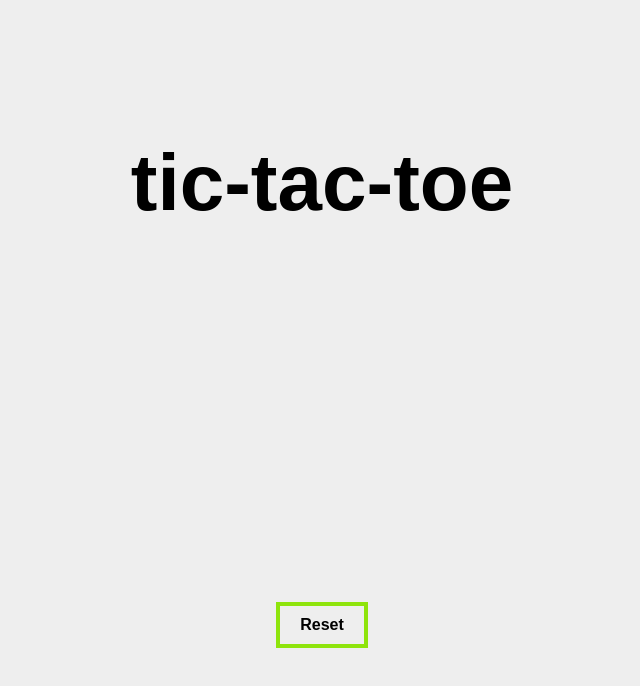
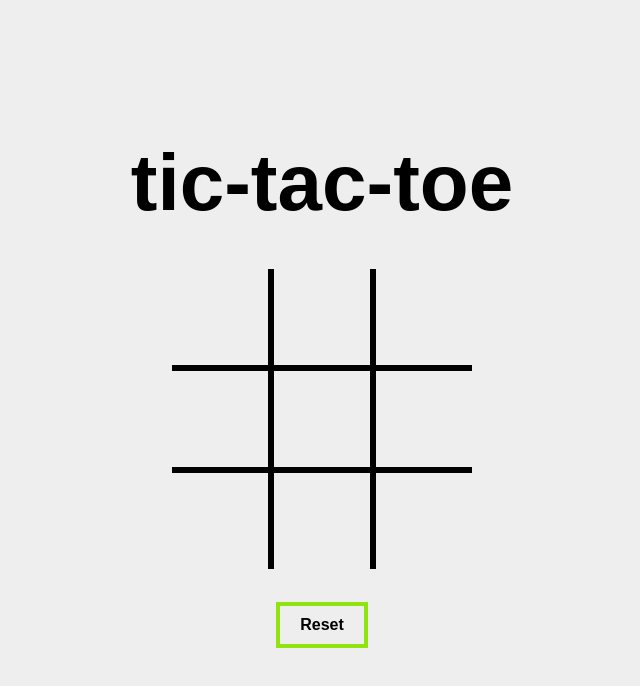
Before and after one commit to cheeios2jony/tictactow, a plain HTML site: page index.html in a window 1280 px wide. Shown: the whole page, without its empty margins (318-958 px from the left). Drawn offline with Linux system fonts and the light colour scheme.

Commit message:
fixed mispelinmg

```diff
--- a/index.html
+++ b/index.html
@@ -15,8 +15,16 @@
 
     <div class="container">
         <h1>tic-tac-toe</h1>
-        <div id="play-aria" class="play-aria">
-
+        <div id="play-area" class="play-area">
+            <div id="block_0" class="block"></div>
+            <div id="block_1" class="block"></div>
+            <div id="block_2" class="block"></div>
+            <div id="block_3" class="block"></div>
+            <div id="block_4" class="block"></div>
+            <div id="block_5" class="block"></div>
+            <div id="block_6" class="block"></div>
+            <div id="block_7" class="block"></div>
+            <div id="block_8" class="block"></div>
         </div>
 
 
--- a/styls.css
+++ b/styls.css
@@ -25,7 +25,7 @@ h2 {
     margin-bottom: 0.5em;
 }
 
-.play-aria {
+.play-area {
     display: grid;
     width: 300px;
     height: 300px;
@@ -43,7 +43,7 @@ h2 {
 }
 
 .block:hover {
-    cursor: col-resize;
+    cursor:progress;
     background-color: rgb(142, 228, 12);
 }
 
```
